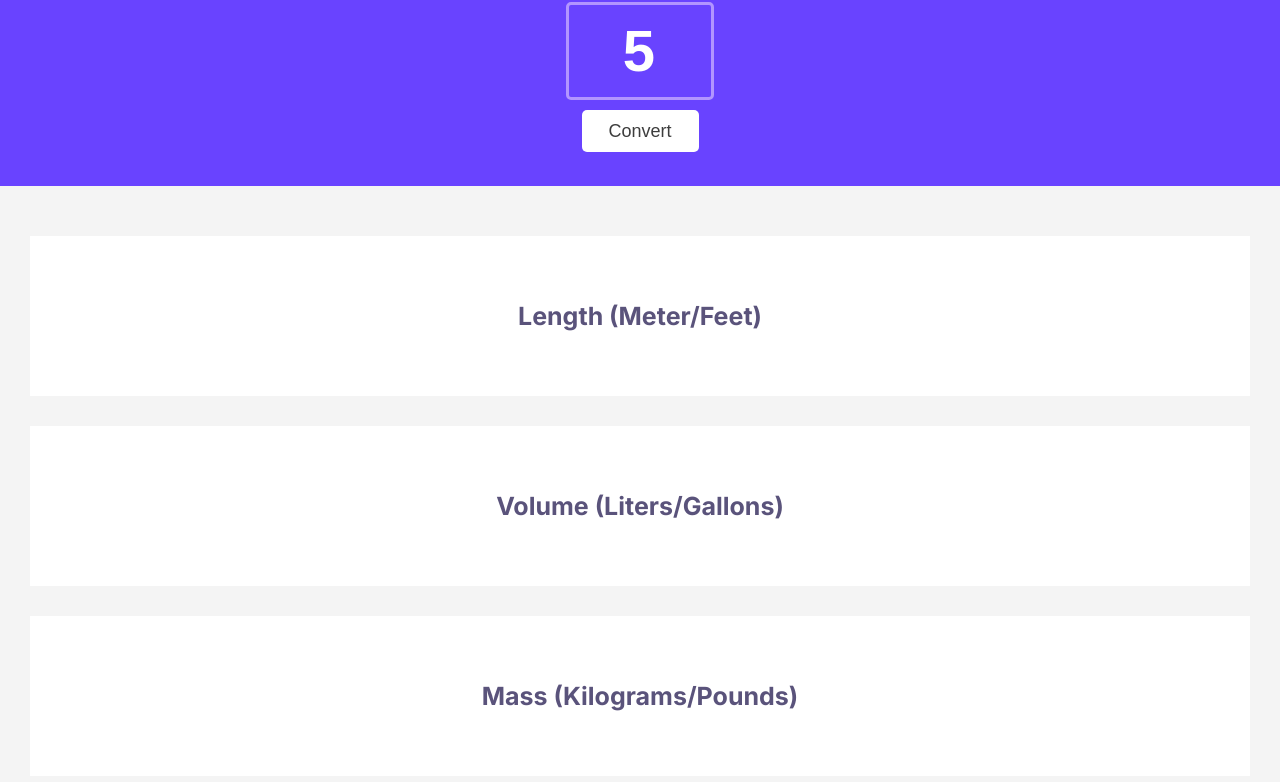
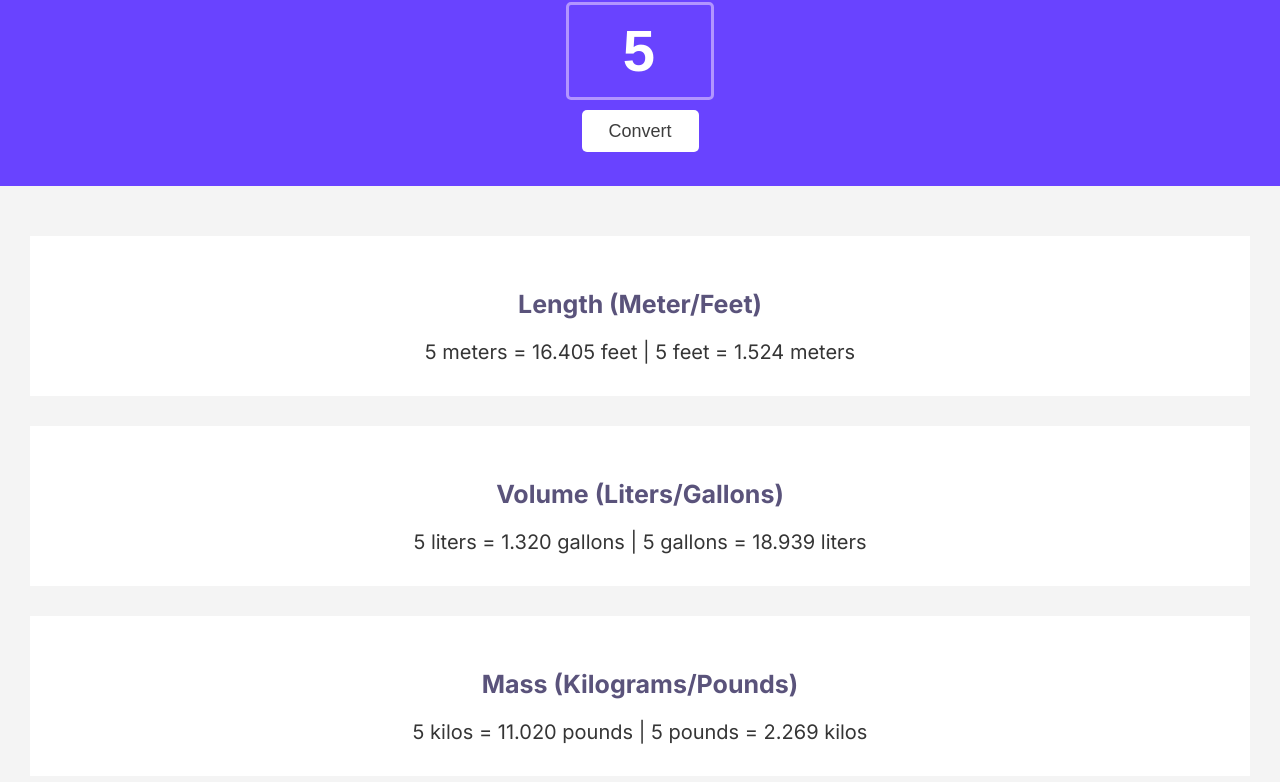
Before and after one commit to SilvioIvanio/metric-and-imperial-unit-conversion, a plain HTML site: page index.html in a window 1280 px wide. Both pictures are taken after typing "5" into the empty fields and a click on the button "Convert". Shown: the part 82-864 px from the top of the page. Drawn offline with Linux system fonts and the light colour scheme.

Commit message:
Add functionality

```diff
--- a/index.html
+++ b/index.html
@@ -2,7 +2,7 @@
 <html lang="en">
 <head>
     <meta charset="UTF-8">
-    <meta name="viewport" content="width=, initial-scale=1.0">
+    <meta name="viewport" content="width=device-width, initial-scale=1.0">
     <!-- Import Font Style -->
     <link rel="preconnect" href="https://fonts.googleapis.com">
     <link rel="preconnect" href="https://fonts.gstatic.com" crossorigin>
@@ -21,18 +21,20 @@
     <div id="conversion-section">
         <div class="conversion-container">
             <h2>Length (Meter/Feet)</h2>
-            <div class="conversion" id="meter-feet"></div>
+            <div class="conversion" id="meter-feet">0 meters = 0.000 feet | 0 feet = 0.000 meters</div>
         </div>
 
         <div class="conversion-container">
             <h2>Volume (Liters/Gallons)</h2>
-            <div class="conversion" id="liter-gallon"></div>
+            <div class="conversion" id="liter-gallon">0 liters = 0.000 gallons | 0 gallons = 0.000 liters</div>
         </div>
 
         <div class="conversion-container">
             <h2>Mass (Kilograms/Pounds)</h2>
-            <div class="conversion" id="kilogram-pound"></div>
+            <div class="conversion" id="kilogram-pound">0 kilos = 0.000 pounds | 0 pounds = 0.000 kilos</div>
         </div>
     </div>
+
+    <script src="script.js"></script>
 </body>
 </html>
--- a/script.js
+++ b/script.js
@@ -1,5 +1,30 @@
 /*
+Convertion Rate:
 1 meter = 3.281 feet
 1 liter = 0.264 gallon
 1 kilogram = 2.204 pound
 */
+
+// GETTERS
+// elements
+const numInput = document.getElementById("num-input")
+const conversionBtn = document.getElementById("conversion-btn")
+// renders
+const meterToFeet = document.getElementById("meter-feet")
+const literToGallon = document.getElementById("liter-gallon")
+const kilogramToPound = document.getElementById("kilogram-pound")
+
+// MAIN FUNCTION
+conversionBtn.addEventListener("click", function() {
+    const inputValue = Number(numInput.value)
+    const meterToFeetResult = 3.281 * inputValue
+    const feetToMeterResult = inputValue / 3.281
+    const literToGallonResult = 0.264 * inputValue
+    const gallonToLiterResult = inputValue / 0.264
+    const kilogramToPoundResult = 2.204 * inputValue
+    const poundTokilogramResult = inputValue / 2.204
+
+    meterToFeet.textContent = `${inputValue} meters = ${meterToFeetResult.toFixed(3)} feet | ${inputValue} feet = ${feetToMeterResult.toFixed(3)} meters`
+    literToGallon.textContent = `${inputValue} liters = ${literToGallonResult.toFixed(3)} gallons | ${inputValue} gallons = ${gallonToLiterResult.toFixed(3)} liters`
+    kilogramToPound.textContent = `${inputValue} kilos = ${kilogramToPoundResult.toFixed(3)} pounds | ${inputValue} pounds = ${poundTokilogramResult.toFixed(3)} kilos`
+})
--- a/styles.css
+++ b/styles.css
@@ -48,6 +48,7 @@ h1 {
 #conversion-btn:hover {
     background-color: #B295FF;
     color: #FFFFFF;
+    cursor: pointer;
 }
 
 .conversion-container{
```
